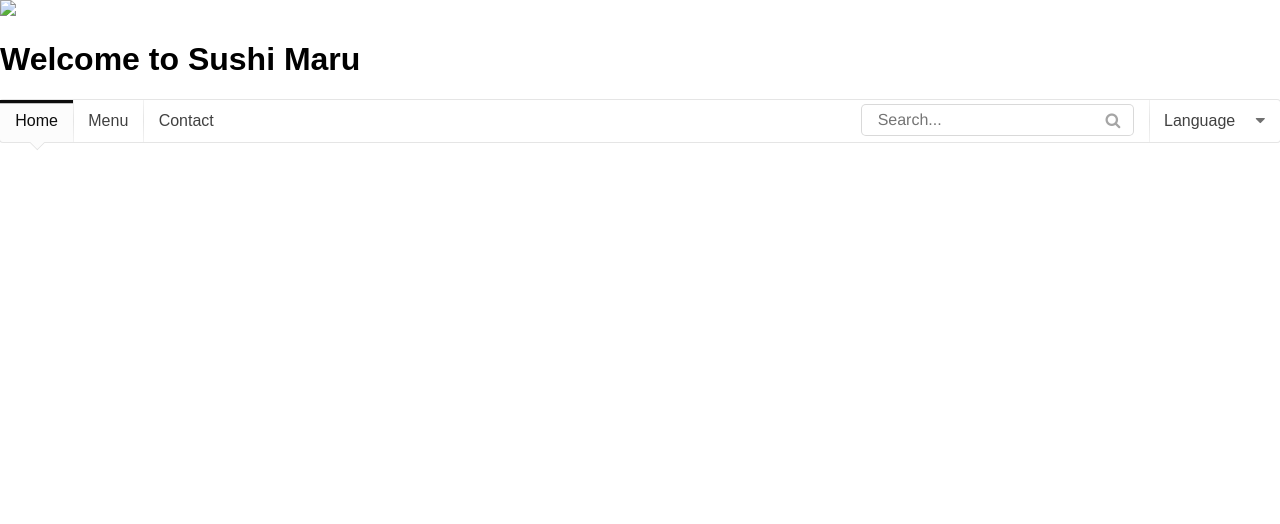
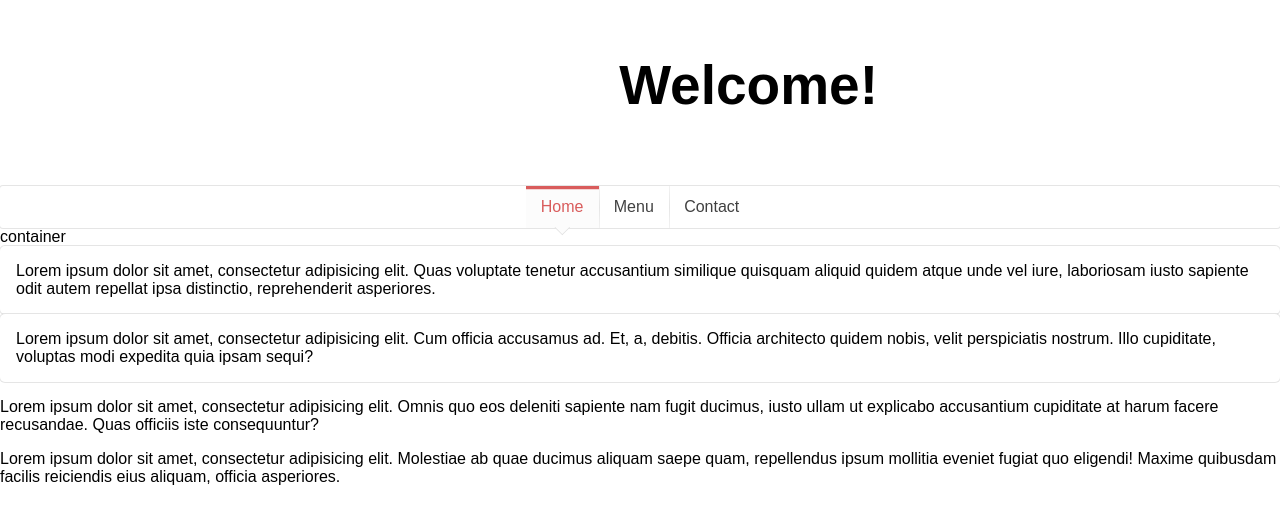
Before and after one commit to danielk7/p3-restaurant, a plain HTML site: page index.html in a window 1280 px wide. Drawn offline with nearby package versions, Linux system fonts and the light colour scheme.

Commit message:
Version 3

```diff
--- a/css/styles.css
+++ b/css/styles.css
@@ -0,0 +1,8 @@
+
+h1 {
+	font-size: 55px;
+}
+
+.ui.grid {
+	text-align: center;
+}
--- a/index.html
+++ b/index.html
@@ -16,14 +16,19 @@
 </head>
 
 <body>
+<div class="ui grid">
 
-<img src="img/marulogo.jpg">
 
-  <h1>Welcome to Sushi Maru</h1>
+
+
+<div class="one wide column">
+      <h1>Welcome!</h1>
+  </div>
+
 
 
 <div class="ui pointing menu">
-  <a class="active item">
+  <a class="active item red">
     <i></i> Home
   </a>
   <a class="item">
@@ -32,29 +37,34 @@
   <a class="item">
     <i></i> Contact
   </a>
-  <div class="right menu">
-    <div class="item">
-      <div class="ui icon input">
-        <input type="text" placeholder="Search...">
-        <i class="search link icon"></i>
-      </div>
-    </div>
-    <div class="ui dropdown item">
-      Language <i class="dropdown icon"></i>
-      <div class="menu">
-        <a class="item">English</a>
-        <a class="item">Russian</a>
-        <a class="item">Spanish</a>
-      </div>
+
+
+  </div>
+</div>
+
+container
+<div class="two wide column">
+    <div class="ui segment">
+      <p>Lorem ipsum dolor sit amet, consectetur adipisicing elit. Quas voluptate tenetur accusantium similique quisquam aliquid quidem atque unde vel iure, laboriosam iusto sapiente odit autem repellat ipsa distinctio, reprehenderit asperiores.</p>
     </div>
   </div>
-</div>
+  <div class="two wide column">
+    <div class="ui segment">
+      <p>Lorem ipsum dolor sit amet, consectetur adipisicing elit. Cum officia accusamus ad. Et, a, debitis. Officia architecto quidem nobis, velit perspiciatis nostrum. Illo cupiditate, voluptas modi expedita quia ipsam sequi?</p>
+    </div>
+  </div>
+  <div class="two wide column">
+      <p>Lorem ipsum dolor sit amet, consectetur adipisicing elit. Omnis quo eos deleniti sapiente nam fugit ducimus, iusto ullam ut explicabo accusantium cupiditate at harum facere recusandae. Quas officiis iste consequuntur?</p>
+  </div>
+  <div class="two wide column">
+      <p>Lorem ipsum dolor sit amet, consectetur adipisicing elit. Molestiae ab quae ducimus aliquam saepe quam, repellendus ipsum mollitia eveniet fugiat quo eligendi! Maxime quibusdam facilis reiciendis eius aliquam, officia asperiores.</p>
+  </div>
 
 
 
 
 
-
+</div>
 
 
 
```
